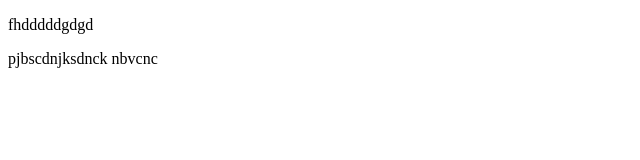
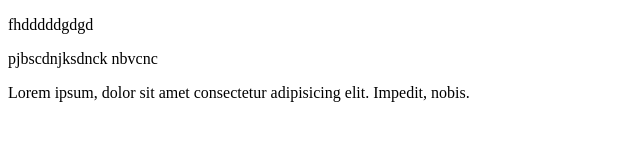
Before and after one commit to baabz/run, a plain HTML site: page index.html in a window 1280 px wide. Shown: the whole page, without its empty margins (0-640 px from the left). Drawn offline with Linux system fonts and the light colour scheme.

Commit message:
initial commit

```diff
--- a/index.html
+++ b/index.html
@@ -10,5 +10,8 @@
     <p>fhdddddgdgd</p>
     pjbscdnjksdnck
     nbvcnc
+    <p>Lorem ipsum, dolor
+        sit amet consectetur adipisicing
+         elit. Impedit, nobis.</p>
 </body>
 </html>
```
